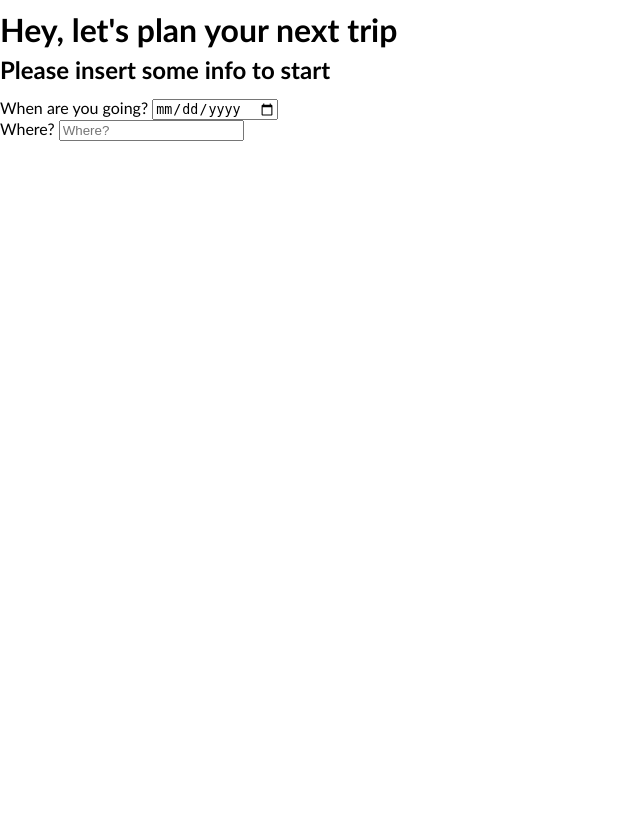
After one commit to erpreciso/myoutdoorplanner, a Python web app: template templates/userinput.html in a window 1280 px wide. The commit adds this page. Shown: the whole page, without its empty margins (0-640 px from the left). Run offline with Jinja, Linux system fonts and the light colour scheme; the template is opened without the code that fills it, so the values that code supplies are empty; some libraries are stand-ins or nearby versions.

Commit message:
created UI asking basic info

```diff
--- a/main.py
+++ b/main.py
@@ -28,7 +28,7 @@ class MainHandler(webapp2.RequestHandler):
 
 class Page(MainHandler):
 	def get(self):
-		self.render("backbone.html")
+		self.render("userinput.html")
 
 app = webapp2.WSGIApplication([
     ("/", Page),
--- /dev/null
+++ b/static/main.css
@@ -0,0 +1,26 @@
+html {
+	height: 100%;
+	}
+
+body {
+	font-family: "Trebuchet MS", Verdana, sans-serif;
+	line-height: 1.125em;
+	color:black;
+	height: 100%;
+	margin: 0;
+	padding: 0;
+	}
+
+
+button {
+	font-family: inherit;
+	display: block;
+	}
+
+input {
+	display: inline;
+	}
+
+.user_input {
+	display: block;
+	}
--- a/templates/backbone.html
+++ b/templates/backbone.html
@@ -6,5 +6,6 @@
 	<script src="/static/main.js"></script>
 </head>
 <body>
-    Hello World!
+    {% block backbone %}
+    {% endblock %}
 </body>
--- /dev/null
+++ b/templates/userinput.html
@@ -0,0 +1,13 @@
+{% extends "backbone.html" %}
+{% block backbone %}
+<h1>Hey, let's plan your next trip</h1>
+<h2>Please insert some info to start</h2>
+<div class="user_input">
+	<label for="trip_date">When are you going?</label>
+	<input id="trip_date" type="date"/>
+</div>
+<div class="user_input">
+	<label for="trip_destination">Where?</label>
+	<input id="trip_destination" type="text" placeholder="Where?" />
+</div>
+{% endblock %}
```
Also changed, not shown: favicon.ico (added), 2 other files.
